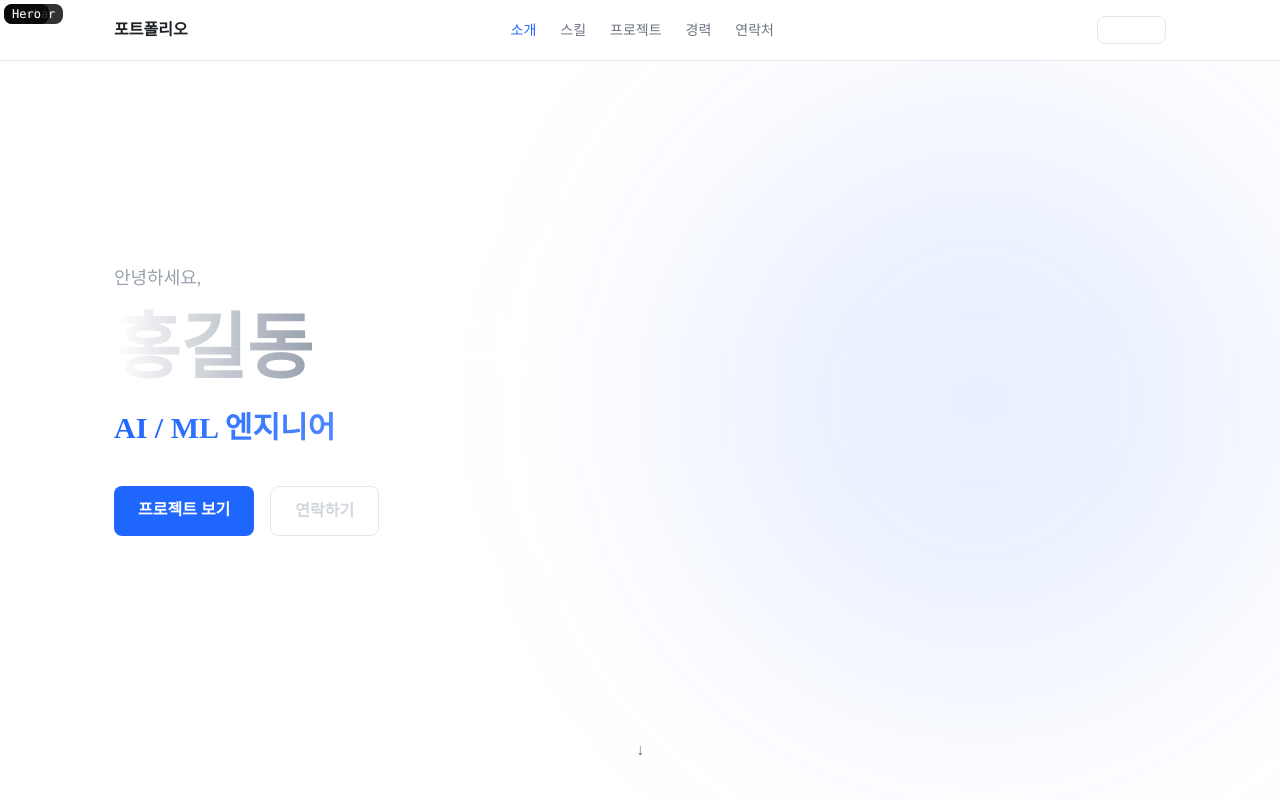
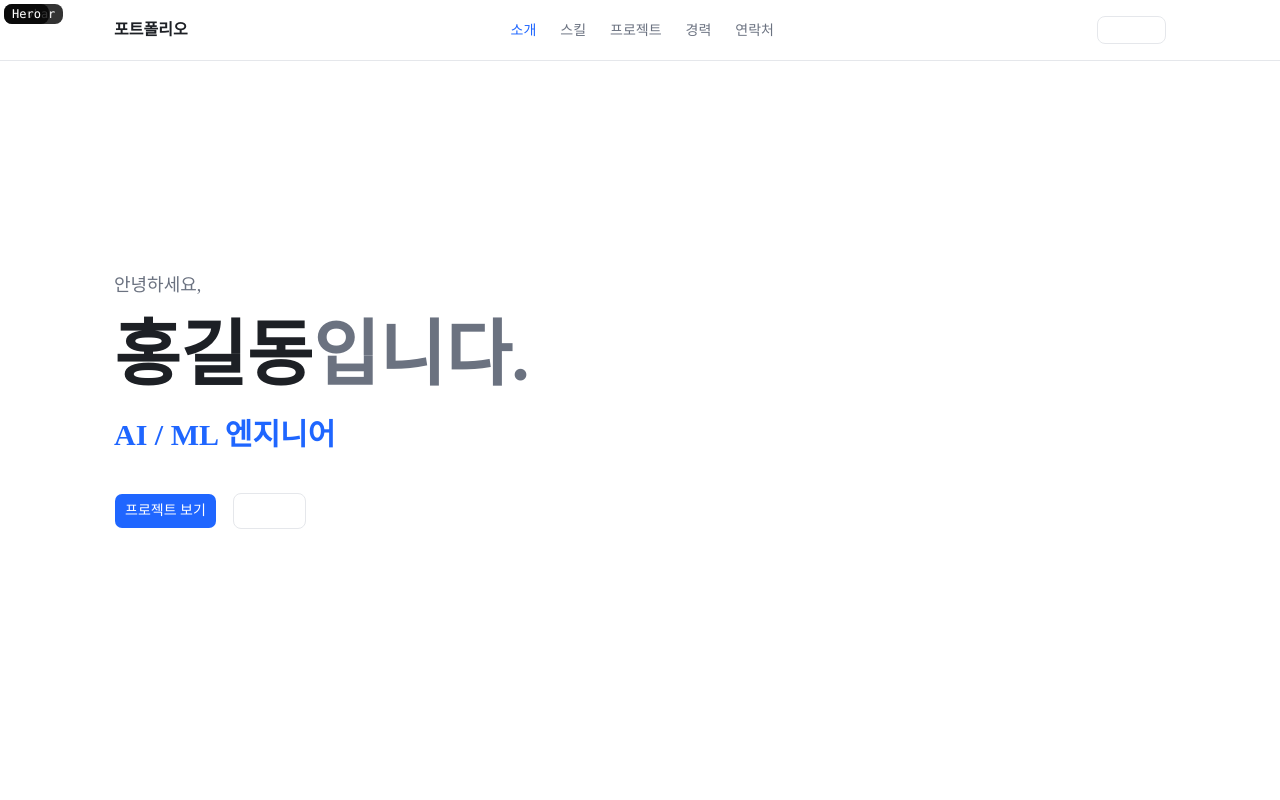
Before and after one commit to jackpot53/portfolio, a Next.js app: page / in a window 1280 px wide. Shown: the top 800 px of the page. Built offline with nearby package versions, Linux system fonts and the light colour scheme; no server answers; the database is empty.

Commit message:
feat: apply light theme to Hero with shadcn Button

```diff
--- a/src/components/sections/Hero.tsx
+++ b/src/components/sections/Hero.tsx
@@ -1,42 +1,28 @@
 import { siteData } from '@/lib/data'
 import DevLabel from '@/components/ui/DevLabel'
+import { Button } from '@/components/ui/button'
 
 export default function Hero() {
   return (
-    <section id="hero" className="relative flex min-h-screen items-center overflow-hidden">
+    <section id="hero" className="relative flex min-h-screen items-center bg-background">
       <DevLabel name="Hero" file="src/components/sections/Hero.tsx" />
-      <div
-        aria-hidden
-        className="pointer-events-none absolute right-0 top-1/2 -translate-y-1/2 h-[600px] w-[600px] rounded-full bg-accent/10 blur-[120px]"
-      />
-      <div className="relative z-10 mx-auto max-w-[1100px] px-6 w-full">
-        <p className="mb-3 text-lg text-gray-400">안녕하세요,</p>
-        <h1 className="text-5xl font-extrabold leading-tight md:text-7xl">
-          <span className="bg-gradient-to-r from-white to-gray-400 bg-clip-text text-transparent">
-            {siteData.name}
-          </span>
-          <span className="text-white">입니다.</span>
+      <div className="mx-auto max-w-[1100px] px-6 w-full">
+        <p className="mb-3 text-lg text-muted-foreground">안녕하세요,</p>
+        <h1 className="text-5xl font-extrabold leading-tight text-foreground md:text-7xl">
+          {siteData.name}
+          <span className="text-muted-foreground">입니다.</span>
         </h1>
-        <p className="mt-4 text-2xl font-semibold bg-gradient-to-r from-accent to-accent-light bg-clip-text text-transparent md:text-3xl">
+        <p className="mt-4 text-2xl font-semibold text-primary md:text-3xl">
           {siteData.title}
         </p>
         <div className="mt-10 flex gap-4">
-          <a
-            href="#projects"
-            className="rounded-lg bg-accent px-6 py-3 font-semibold text-white transition-opacity hover:opacity-90"
-          >
-            프로젝트 보기
-          </a>
-          <a
-            href="#contact"
-            className="rounded-lg border border-border px-6 py-3 font-semibold text-gray-300 transition-colors hover:border-accent hover:text-white"
-          >
-            연락하기
-          </a>
+          <Button asChild size="lg">
+            <a href="#projects">프로젝트 보기</a>
+          </Button>
+          <Button asChild size="lg" variant="outline">
+            <a href="#contact">연락하기</a>
+          </Button>
         </div>
-      </div>
-      <div className="absolute bottom-8 left-1/2 -translate-x-1/2 animate-bounce text-gray-500">
-        ↓
       </div>
     </section>
   )
```
